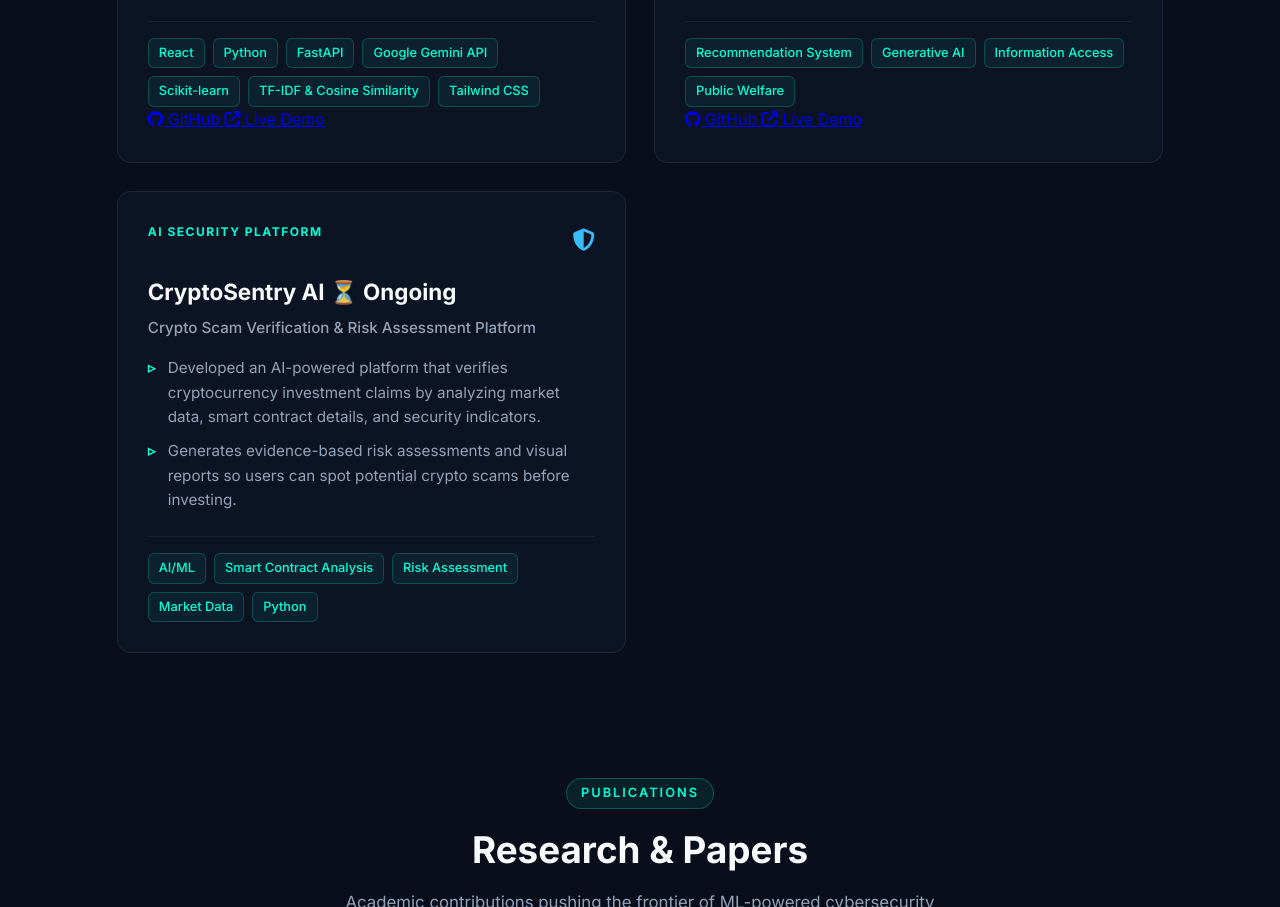
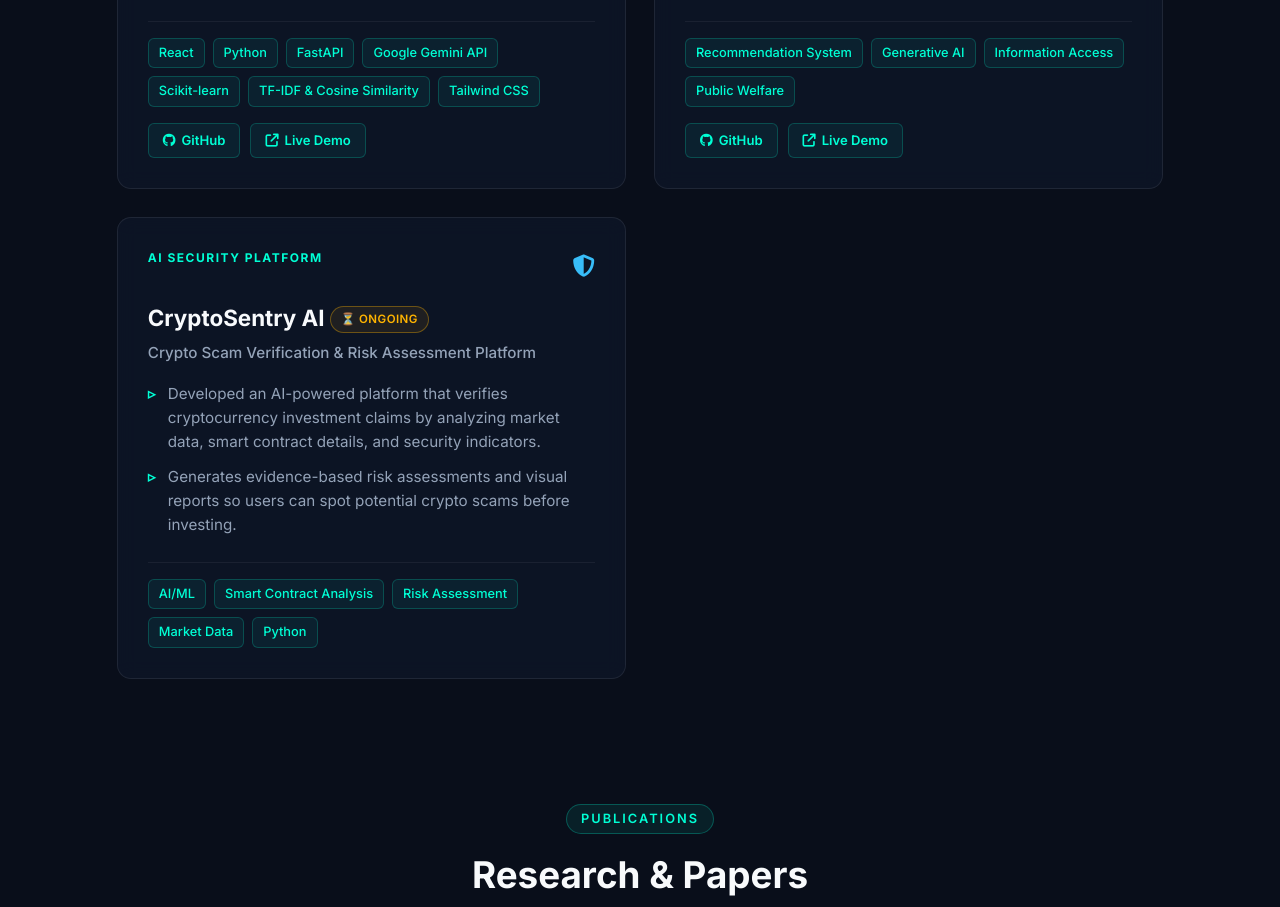
Before and after one commit to evangelin-golda/Evangelin-s-Portfolio, a plain HTML site: page index.html in a window 1280 px wide. Shown: the part 3252-4159 px from the top of the page. Drawn offline with Linux system fonts and the light colour scheme.

Commit message:
Add files via upload

```diff
--- a/assets/css/style.css
+++ b/assets/css/style.css
@@ -734,6 +734,65 @@ section {
   font-weight: 500;
 }
 
+.ongoing-badge {
+  display: inline-flex;
+  align-items: center;
+  gap: 4px;
+  background: rgba(255, 180, 0, 0.08);
+  border: 1px solid rgba(255, 180, 0, 0.35);
+  color: #ffb400;
+  font-size: 0.72rem;
+  font-weight: 600;
+  padding: 3px 10px;
+  border-radius: 20px;
+  vertical-align: middle;
+  letter-spacing: 0.04em;
+  text-transform: uppercase;
+}
+
+.project-links {
+  display: flex;
+  gap: 10px;
+  margin-top: 16px;
+  flex-wrap: wrap;
+}
+
+.project-link-btn {
+  display: inline-flex;
+  align-items: center;
+  gap: 6px;
+  font-size: 0.82rem;
+  font-weight: 600;
+  padding: 6px 14px;
+  border-radius: 6px;
+  text-decoration: none;
+  transition: var(--transition);
+}
+
+.project-link-btn.github {
+  background: rgba(0, 255, 213, 0.06);
+  border: 1px solid rgba(0, 255, 213, 0.2);
+  color: var(--accent);
+}
+
+.project-link-btn.github:hover {
+  background: rgba(0, 255, 213, 0.14);
+  border-color: rgba(0, 255, 213, 0.45);
+  transform: translateY(-2px);
+}
+
+.project-link-btn.demo {
+  background: rgba(0, 255, 213, 0.06);
+  border: 1px solid rgba(0, 255, 213, 0.2);
+  color: var(--accent);
+}
+
+.project-link-btn.demo:hover {
+  background: rgba(0, 255, 213, 0.14);
+  border-color: rgba(0, 255, 213, 0.45);
+  transform: translateY(-2px);
+}
+
 /* Research Section */
 .research-card {
   background: var(--bg-card);
```
